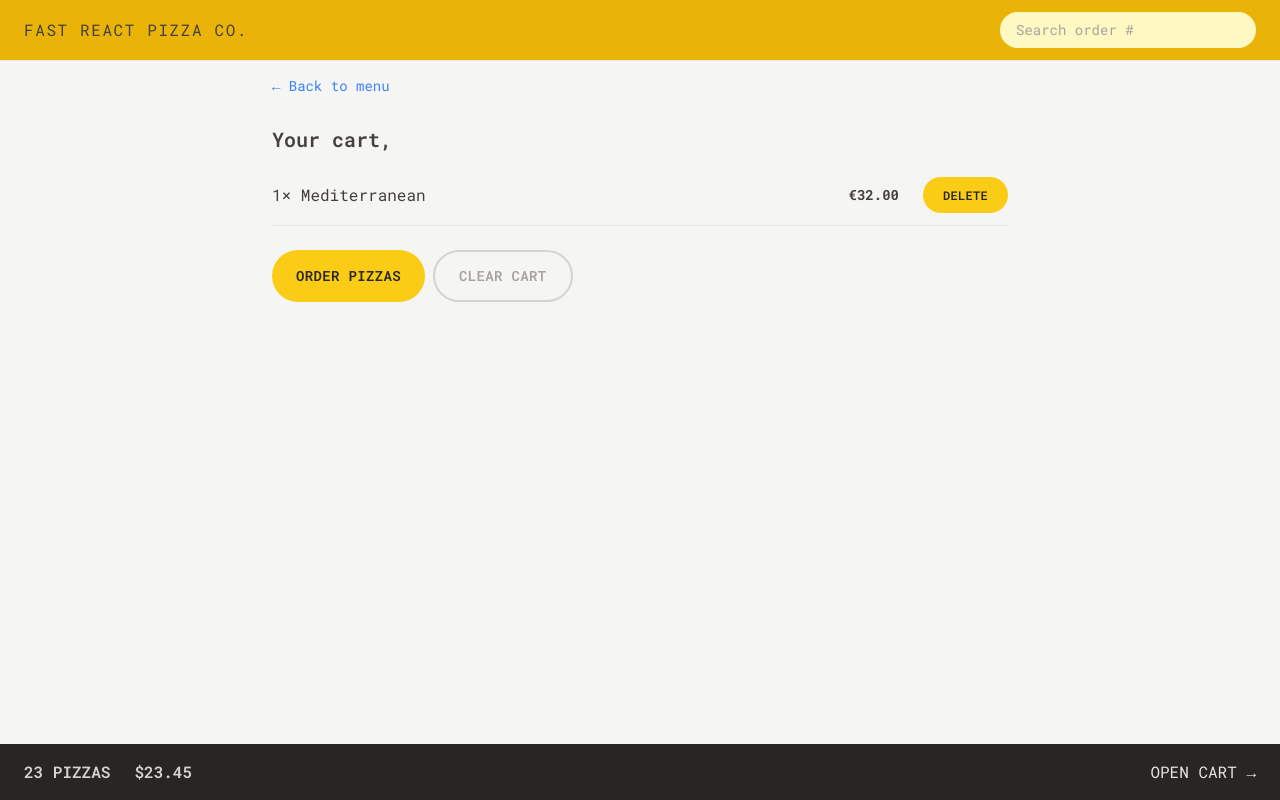
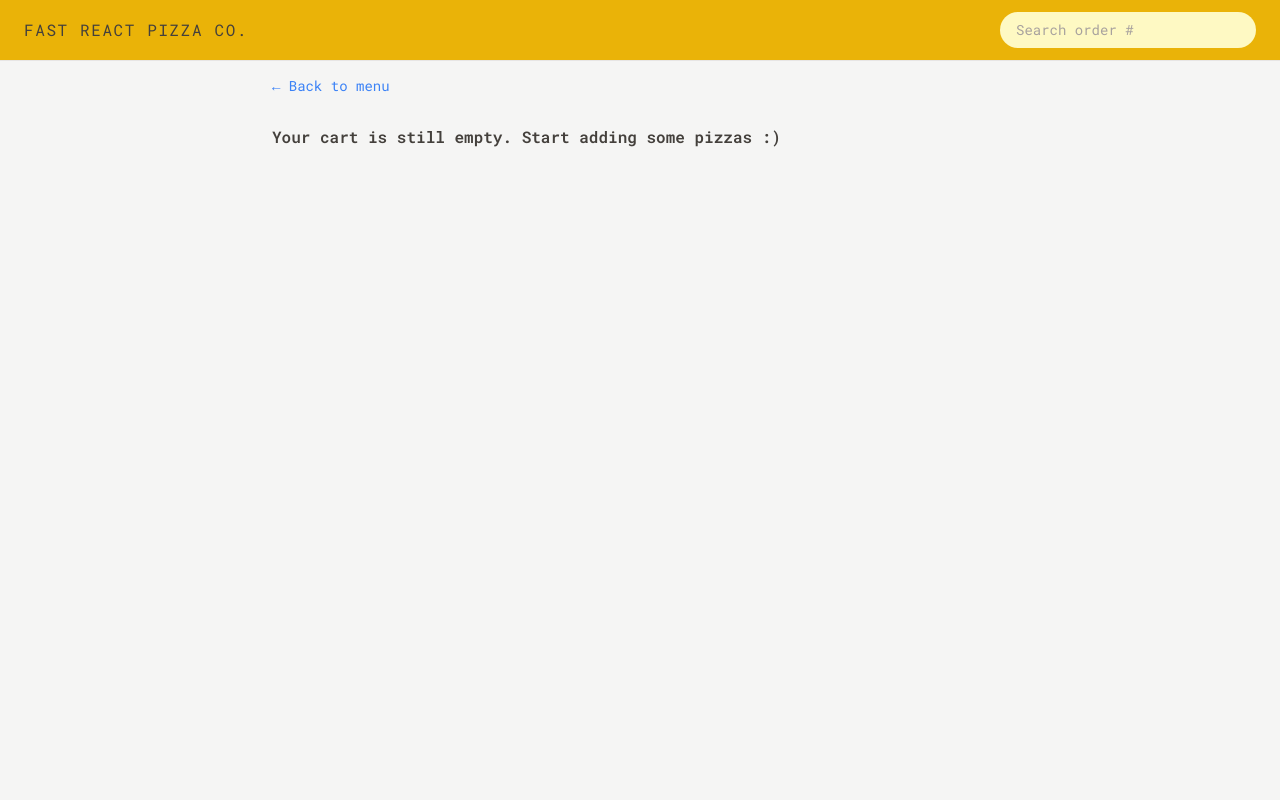
Before and after one commit to 2EZ4BLINK/fast-pizza, a React (Vite) app: page /cart in a window 1280 px wide. Built offline with nearby package versions, Linux system fonts and the light colour scheme.

Commit message:
update: added clear, delete and add to cart feature

```diff
--- a/src/features/cart/Cart.jsx
+++ b/src/features/cart/Cart.jsx
@@ -1,36 +1,22 @@
-import { LinkButton, Button } from "../../ui";
-import { Link } from "react-router-dom";
+import { Button, LinkButton } from "../../ui";
 import CartItem from "./CartItem";
-import { useGetName } from "../../features/user/userSlice";
-import { useGetCartItem } from "./cartSlice";
+import { clearCart, getCart } from "./cartSlice";
+import { getName } from "../user/userSlice";
+import EmptyCart from "./EmptyCart";
 
-const fakeCart = [
-  {
-    pizzaId: 12,
-    name: "Mediterranean",
-    quantity: 2,
-    unitPrice: 16,
-    totalPrice: 32,
-  },
-  {
-    pizzaId: 6,
-    name: "Vegetale",
-    quantity: 1,
-    unitPrice: 13,
-    totalPrice: 13,
-  },
-  {
-    pizzaId: 11,
-    name: "Spinach and Mushroom",
-    quantity: 1,
-    unitPrice: 15,
-    totalPrice: 15,
-  },
-];
+import { useDispatch, useSelector } from "react-redux";
 
 function Cart() {
-  const username = useGetName();
-  const cart = useGetCartItem();
+  const username = useSelector(getName);
+  const cart = useSelector(getCart);
+  const dispatch = useDispatch();
+
+  const handleClearCart = () => {
+    if (!cart.length) return null;
+    dispatch(clearCart());
+  };
+
+  if (!cart.length) return <EmptyCart />;
 
   return (
     <div className="px-4 py-3">
@@ -40,7 +26,7 @@ function Cart() {
 
       <ul className="mt-3 divide-y divide-stone-200 border-b">
         {(cart || []).map((item) => (
-          <CartItem item={item} key={item.key} />
+          <CartItem item={item} key={item.pizzaId} />
         ))}
       </ul>
 
@@ -48,7 +34,9 @@ function Cart() {
         <Button type="primary" to="/order/new">
           Order pizzas
         </Button>
-        <Button type="secondary">Clear cart</Button>
+        <Button type="secondary" onClick={handleClearCart}>
+          Clear cart
+        </Button>
       </div>
     </div>
   );
--- a/src/features/cart/CartItem.jsx
+++ b/src/features/cart/CartItem.jsx
@@ -1,8 +1,16 @@
 import { formatCurrency } from "../../utils/helpers";
 import { Button } from "../../ui";
+import { useDispatch } from "react-redux";
+import { deleteItem } from "./cartSlice";
 
 function CartItem({ item }) {
   const { pizzaId, name, quantity, totalPrice } = item;
+  const dispatch = useDispatch();
+
+  const handleDeleteItem = () => {
+    if (!pizzaId) return null;
+    dispatch(deleteItem(pizzaId));
+  };
 
   return (
     <li className="py-3 sm:flex sm:items-center sm:justify-between">
@@ -11,7 +19,9 @@ function CartItem({ item }) {
       </p>
       <div className="flex items-center sm:gap-6">
         <p className="text-sm font-bold">{formatCurrency(totalPrice)}</p>
-        <Button type="small">Delete</Button>
+        <Button type="small" onClick={handleDeleteItem}>
+          Delete
+        </Button>
       </div>
     </li>
   );
--- a/src/features/cart/CartOverview.jsx
+++ b/src/features/cart/CartOverview.jsx
@@ -1,11 +1,20 @@
 import { Link } from "react-router-dom";
+import { getTotalCartPrice, getTotalCartQuantity } from "./cartSlice";
+
+import { formatCurrency } from "../../utils/helpers";
+import { useSelector } from "react-redux";
 
 function CartOverview() {
+  const cartQuantity = useSelector(getTotalCartQuantity);
+  const totalPrice = useSelector(getTotalCartPrice);
+
+  if (!cartQuantity) return null;
+
   return (
     <div className="flex items-center justify-between bg-stone-800 px-4 py-4 text-sm uppercase text-stone-200 sm:px-6 md:text-base">
       <p className="space-x-4 font-semibold text-stone-300 sm:space-x-6">
-        <span>23 pizzas</span>
-        <span>$23.45</span>
+        <span>{cartQuantity} pizzas</span>
+        <span>{formatCurrency(totalPrice)}</span>
       </p>
       <Link to="/cart">Open cart &rarr;</Link>
     </div>
--- a/src/features/cart/EmptyCart.jsx
+++ b/src/features/cart/EmptyCart.jsx
@@ -1,11 +1,13 @@
-import { Link } from 'react-router-dom';
+import { LinkButton } from "../../ui";
 
 function EmptyCart() {
   return (
-    <div>
-      <Link to="/menu">&larr; Back to menu</Link>
+    <div className="px-4 py-3">
+      <LinkButton to="/menu">&larr; Back to menu</LinkButton>
 
-      <p>Your cart is still empty. Start adding some pizzas :)</p>
+      <p className="mt-7 font-semibold">
+        Your cart is still empty. Start adding some pizzas :)
+      </p>
     </div>
   );
 }
--- a/src/features/cart/cartSlice.js
+++ b/src/features/cart/cartSlice.js
@@ -1,16 +1,7 @@
 import { createSlice } from "@reduxjs/toolkit";
-import { useSelector } from "react-redux";
 
 const initialState = {
-  cart: [
-    {
-      pizzaId: 12,
-      name: "Mediterranean",
-      quantity: 1,
-      unitPrice: 16,
-      totalPrice: 32,
-    },
-  ],
+  cart: [],
 };
 
 const cartSlice = createSlice({
@@ -21,7 +12,7 @@ const cartSlice = createSlice({
       state.cart.push(action.payload);
     },
     deleteItem(state, action) {
-      state.cart.filter((i) => i.pizzaId !== action.payload);
+      state.cart = state.cart.filter((i) => i.pizzaId !== action.payload);
     },
     increaseItemQuantity(state, action) {
       const item = state.cart.find((i) => i.pizzaId === action.payload);
@@ -49,8 +40,12 @@ export const {
   clearCart,
 } = cartSlice.actions;
 
-export const useGetCartItem = () => {
-  return useSelector(({ cart }) => cart.cart);
-};
+export const getCart = (state) => state.cart.cart;
+
+export const getTotalCartQuantity = (state) =>
+  state.cart.cart.reduce((acc, cur) => acc + cur.quantity, 0);
+
+export const getTotalCartPrice = (state) =>
+  state.cart.cart.reduce((acc, cur) => acc + cur.totalPrice, 0);
 
 export default cartSlice.reducer;
--- a/src/features/menu/MenuItem.jsx
+++ b/src/features/menu/MenuItem.jsx
@@ -1,8 +1,22 @@
 import { formatCurrency } from "../../utils/helpers";
 import { Button } from "../../ui";
+import { useDispatch } from "react-redux";
+import { addItem } from "../cart/cartSlice";
 
 function MenuItem({ pizza }) {
   const { id, name, unitPrice, ingredients, soldOut, imageUrl } = pizza;
+  const dispatch = useDispatch();
+
+  const handleAddToCart = () => {
+    const newItem = {
+      pizzaId: id,
+      name,
+      quantity: 1,
+      unitPrice,
+      totalPrice: unitPrice * 1,
+    };
+    dispatch(addItem(newItem));
+  };
 
   return (
     <li className="flex gap-4 py-2">
@@ -25,7 +39,11 @@ function MenuItem({ pizza }) {
             </p>
           )}
 
-          <Button type="small">Add to cart</Button>
+          {!soldOut && (
+            <Button onClick={handleAddToCart} type="small">
+              Add to cart
+            </Button>
+          )}
         </div>
       </div>
     </li>
--- a/src/features/order/CreateOrder.jsx
+++ b/src/features/order/CreateOrder.jsx
@@ -1,7 +1,8 @@
 import { Form, redirect, useActionData, useNavigation } from "react-router-dom";
 import { createOrder } from "../../services/apiRestaurant";
 import { Button } from "../../ui";
-import { useGetName } from "../user/userSlice";
+import { useSelector } from "react-redux";
+import { getName } from "../user/userSlice";
 
 // https://uibakery.io/regex-library/phone-number
 const isValidPhone = (str) =>
@@ -37,7 +38,7 @@ function CreateOrder() {
   // const [withPriority, setWithPriority] = useState(false);
   const { state } = useNavigation();
   const formErrors = useActionData();
-  const username = useGetName();
+  const username = useSelector(getName);
 
   const isSubmitting = state === "submitting";
   const cart = fakeCart;
--- a/src/features/user/Username.jsx
+++ b/src/features/user/Username.jsx
@@ -1,7 +1,8 @@
-import { useGetName } from "./userSlice";
+import { useSelector } from "react-redux";
+import { getName } from "./userSlice";
 
 const Username = () => {
-  const username = useGetName();
+  const username = useSelector(getName);
 
   if (!username) return null;
 
--- a/src/features/user/userSlice.js
+++ b/src/features/user/userSlice.js
@@ -20,7 +20,6 @@
 //   return { position, address };
 // }
 import { createSlice } from "@reduxjs/toolkit";
-import { useSelector } from "react-redux";
 
 const initialState = {
   username: "",
@@ -36,10 +35,8 @@ const userSlice = createSlice({
   },
 });
 
+export const getName = ({ user }) => user.username;
+
 export const { updateName } = userSlice.actions;
 
-export const useGetName = () => {
-  return useSelector(({ user }) => user.username);
-};
-
 export default userSlice.reducer;
--- a/src/ui/Button.jsx
+++ b/src/ui/Button.jsx
@@ -1,6 +1,6 @@
 import { Link } from "react-router-dom";
 
-const Button = ({ children, disabled, to, type }) => {
+const Button = ({ children, disabled, to, type, onClick }) => {
   const base =
     "inline-block text-sm rounded-full bg-yellow-400 font-semibold uppercase tracking-wide text-stone-800 transition-colors duration-300 hover:bg-yellow-300 focus:bg-yellow-300 focus:outline-none focus:ring focus:ring-yellow-300 focus:ring-offset-2 disabled:cursor-not-allowed";
 
@@ -18,6 +18,13 @@ const Button = ({ children, disabled, to, type }) => {
       </Link>
     );
 
+  if (onClick)
+    return (
+      <button onClick={onClick} disabled={disabled} className={styles[type]}>
+        {children}
+      </button>
+    );
+
   return (
     <button disabled={disabled} className={styles[type]}>
       {children}
--- a/src/ui/Home.jsx
+++ b/src/ui/Home.jsx
@@ -1,9 +1,10 @@
+import { useSelector } from "react-redux";
 import { CreateUser } from "../features";
-import { useGetName } from "../features/user/userSlice";
 import Button from "./Button";
+import { getName } from "../features/user/userSlice";
 
 function Home() {
-  const username = useGetName();
+  const username = useSelector(getName);
 
   return (
     <div className="my-10 px-4 text-center sm:my-16">
```
